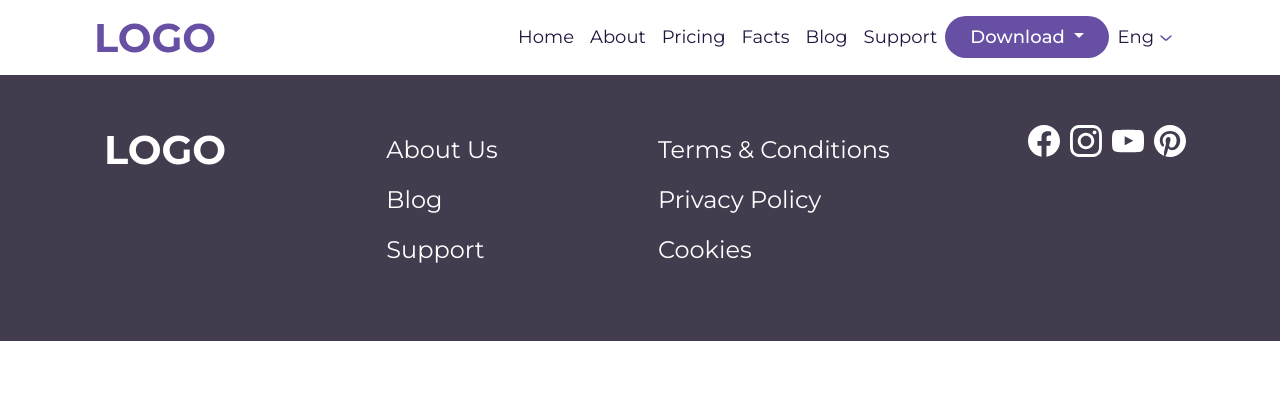
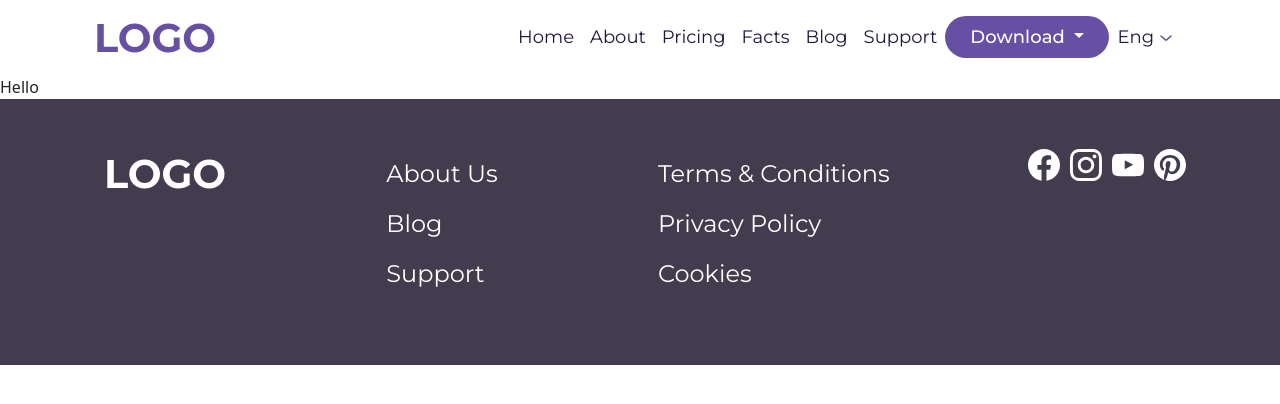
Before and after one commit to Yaroslavvvvvvvv/stfalcon_test, a Vue app: page / in a window 1280 px wide. Shown: the top 404 px of the page. Built offline with nearby package versions, Linux system fonts and the light colour scheme.

Commit message:
add router

```diff
--- a/package.json
+++ b/package.json
@@ -8,9 +8,10 @@
     "lint": "vue-cli-service lint"
   },
   "dependencies": {
+    "bootstrap": "^5.3.1",
     "core-js": "^3.8.3",
     "vue": "^3.2.13",
-    "bootstrap": "^5.3.1"
+    "vue-router": "^4.2.4"
   },
   "devDependencies": {
     "@babel/core": "^7.12.16",
--- a/src/App.vue
+++ b/src/App.vue
@@ -1,5 +1,6 @@
 <template>
   <MyHeader/>
+  <router-view></router-view>
   <MyFooter/>
 </template>
 
--- /dev/null
+++ b/src/views/MyForm.vue
@@ -0,0 +1,13 @@
+<template>
+<div>Form</div>
+</template>
+
+<script>
+export default {
+  name: "MyForm"
+}
+</script>
+
+<style scoped>
+
+</style>
--- /dev/null
+++ b/src/views/MyHome.vue
@@ -0,0 +1,13 @@
+<template>
+<div>Hello</div>
+</template>
+
+<script>
+export default {
+  name: "MyHome"
+}
+</script>
+
+<style scoped>
+
+</style>
```
Also changed, not shown: src/main.js (+4 -3 lines), src/router.js (added, +15 -0 lines), 1 other file (tests, documents, lock files or other folders).
